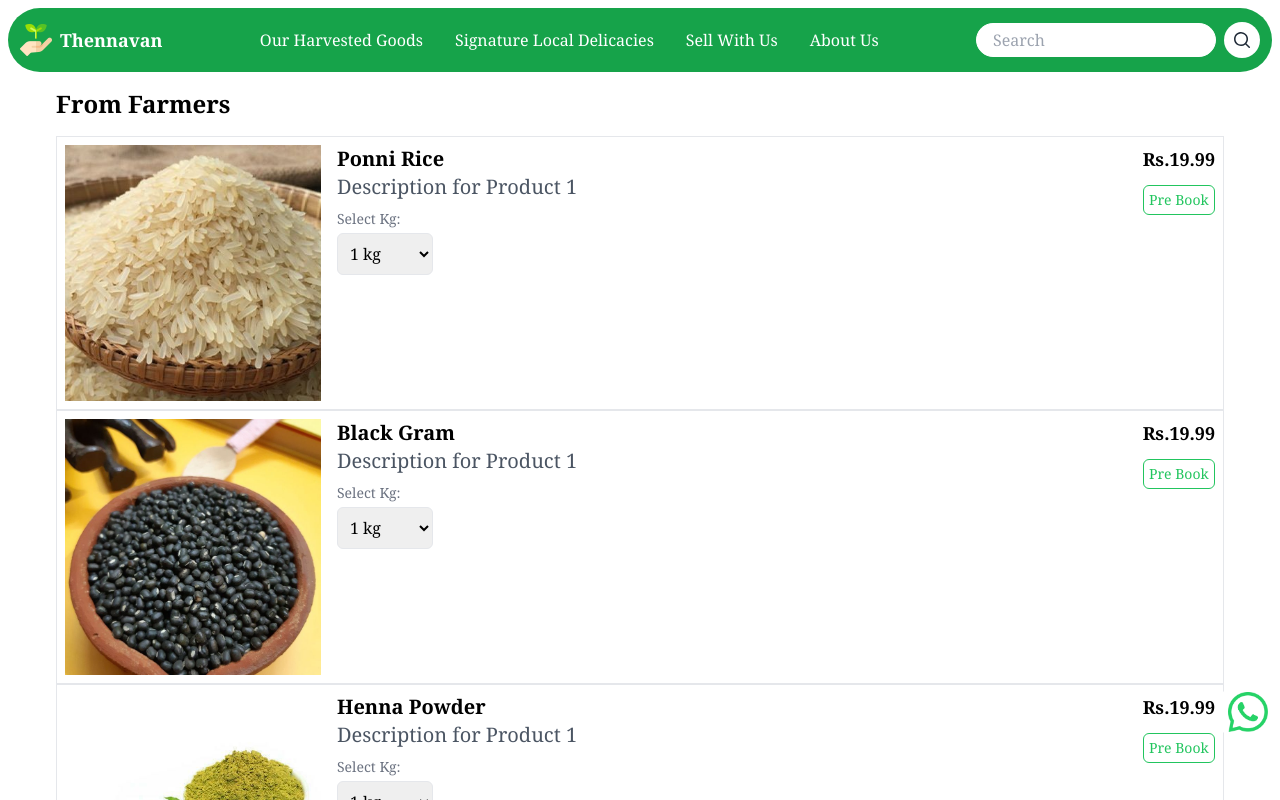
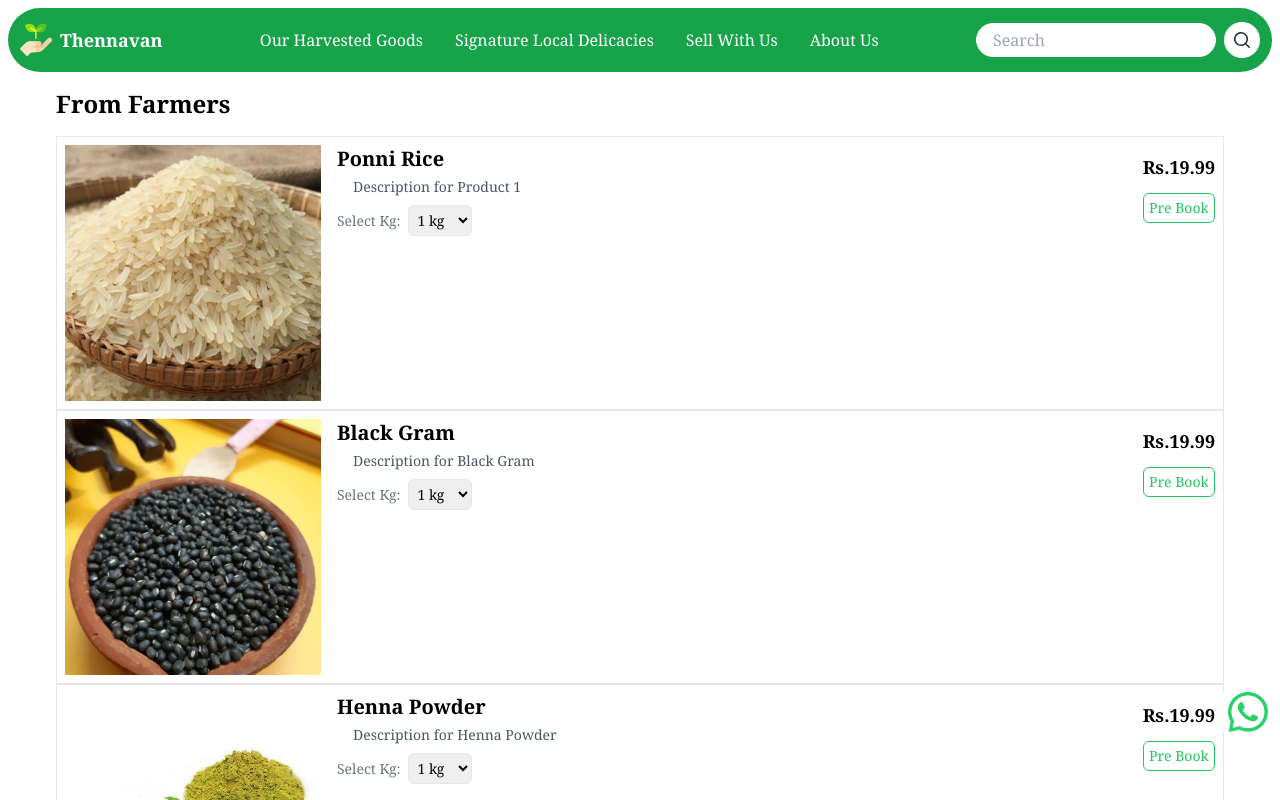
Before and after one commit to GayathriCodes2/THENNAVAN-UI, a Next.js app: page /fromfarmersproducts in a window 1280 px wide. Shown: the top 800 px of the page. Built offline with nearby package versions, Linux system fonts and the light colour scheme.

Commit message:
updated product card

```diff
--- a/app/fromfarmersproducts/page.jsx
+++ b/app/fromfarmersproducts/page.jsx
@@ -1,5 +1,4 @@
 // pages/index.js
-
 import ProductCard from "@components/productcard";
 
 const products = [
@@ -8,44 +7,79 @@ const products = [
     imageUrl: '/Ponni-Rice.jpg',
     heading: 'Ponni Rice',
     description: 'Description for Product 1',
-    price: 19.99,
-    buyNowLink: "https://wa.me/9092993545?text=Need%20Ponni%20Rice%20with",
-  },{
+    price: { '1kg': 19.99, '2kg': 29.99, '4kg': 39.99 },
+    buyNowLink: "https://wa.me/9092993545?text=Need",
+    weightOptions: [
+      { label: '1 kg', value: '1kg' },
+      { label: '2 kg', value: '2kg' },
+      { label: '4 kg', value: '4kg' },
+    ],
+  },
+  {
     id: 2,
     imageUrl: '/Black-gram.jpg',
     heading: 'Black Gram',
-    description: 'Description for Product 1',
-    price: 19.99,
-    buyNowLink: "https://wa.me/9092993545?text=Need%20Black%20Gram%20with",
-  },{
+    description: 'Description for Black Gram',
+    price: { '1kg': 19.99, '2kg': 29.99, '4kg': 39.99 },
+    buyNowLink: "https://wa.me/9092993545?text=Need",
+    weightOptions: [
+      { label: '1 kg', value: '1kg' },
+      { label: '2 kg', value: '2kg' },
+      { label: '4 kg', value: '4kg' },
+    ],
+  },
+  {
     id: 3,
     imageUrl: '/Henna-Powder.jpg',
     heading: 'Henna Powder',
-    description: 'Description for Product 1',
-    price: 19.99,
-    buyNowLink: "https://wa.me/9092993545?text=Need%20Henna%20Powder%20with",
-  },{
+    description: 'Description for Henna Powder',
+    price: { '1kg': 19.99, '2kg': 29.99, '4kg': 39.99 },
+    buyNowLink: "https://wa.me/9092993545?text=Need",
+    weightOptions: [
+      { label: '1 kg', value: '1kg' },
+      { label: '2 kg', value: '2kg' },
+      { label: '4 kg', value: '4kg' },
+    ],
+  },
+  {
     id: 4,
     imageUrl: '/Neem-Powder.jpg',
     heading: 'Neem Powder',
-    description: 'Description for Product 1',
-    price: 19.99,
-    buyNowLink: "https://wa.me/9092993545?text=Need%20Neem%20Powder%20with",
-  },{
+    description: 'Description for Neem Powder',
+    price: { '1kg': 19.99, '2kg': 29.99, '4kg': 39.99 },
+    buyNowLink: "https://wa.me/9092993545?text=Need",
+    weightOptions: [
+      { label: '1 kg', value: '1kg' },
+      { label: '2 kg', value: '2kg' },
+      { label: '4 kg', value: '4kg' },
+    ],
+  },
+  {
     id: 5,
     imageUrl: '/Curry-Leaves-Powder.jpg',
     heading: 'Curry Leaves Powder',
-    description: 'Description for Product 1',
-    price: 19.99,
-    buyNowLink: "https://wa.me/9092993545?text=Need%20Curry%20Leaves%20Powder%20with",
-  },{
+    description: 'Description for Curry Leaves Powder',
+    price: { '1kg': 19.99, '2kg': 29.99, '4kg': 39.99 },
+    buyNowLink: "https://wa.me/9092993545?text=Need",
+    weightOptions: [
+      { label: '1 kg', value: '1kg' },
+      { label: '2 kg', value: '2kg' },
+      { label: '4 kg', value: '4kg' },
+    ],
+  },
+  {
     id: 6,
     imageUrl: '/Moringa-Powder.jpg',
     heading: 'Moringa Powder',
-    description: 'Description for Product 1',
-    price: 19.99,
-    buyNowLink: "https://wa.me/9092993545?text=Need%20Moringa%20Powder%20with",  },
-
+    description: 'Description for Moringa Powder',
+    price: { '1kg': 19.99, '2kg': 29.99, '4kg': 39.99 },
+    buyNowLink: "https://wa.me/9092993545?text=Need",
+    weightOptions: [
+      { label: '1 kg', value: '1kg' },
+      { label: '2 kg', value: '2kg' },
+      { label: '4 kg', value: '4kg' },
+    ],
+  },
 ];
 
 const Page = () => {
--- a/components/productcard.jsx
+++ b/components/productcard.jsx
@@ -1,57 +1,69 @@
 // components/ProductCard.js
-"use client";
-import { useState } from 'react';
-import Link from 'next/link';
+"use client"
+import { useState, useEffect } from 'react';
 
-const ProductCard = ({ imageUrl, heading, description, price, buyNowLink }) => {
-  // State to track selected weight
-  const [selectedWeight, setSelectedWeight] = useState('1kg');
+const ProductCard = ({ imageUrl, heading, description, buyNowLink, weightOptions, price }) => {
+  const [selectedWeight, setSelectedWeight] = useState(weightOptions[0]?.value);
+  const [totalPrice, setTotalPrice] = useState(0);
 
-  // Handler function to update selected weight
-  const handleWeightChange = (event) => {
-    setSelectedWeight(event.target.value);
+  useEffect(() => {
+    // Fetch initial price based on the selected weight
+    fetchPrice(selectedWeight);
+  }, [selectedWeight]);
+
+  const fetchPrice = (selectedWeight) => {
+    // Add logic to fetch prices dynamically based on the selected weight
+    // Replace the following line with your actual price fetching logic
+    const newPrice = price[selectedWeight] || 0;
+    setTotalPrice(newPrice);
   };
 
-  // Function to handle "Pre Book" button click
+  const handleWeightChange = (event) => {
+    const selectedWeight = event.target.value;
+    setSelectedWeight(selectedWeight);
+  };
+
   const handlePreBookClick = () => {
-    // Include the selectedWeight in the link
-    const linkWithWeight = `${buyNowLink}%20weight%20${selectedWeight}`;
-    // Perform any additional actions here
+    const linkWithWeight = `${buyNowLink}%20${heading}%20with%20weight%20${selectedWeight}`;
     console.log('Pre Book clicked for', heading, 'with weight', selectedWeight);
-    // Redirect or open a new window with the updated link
     window.location.href = linkWithWeight;
   };
 
   return (
     <div className="flex border p-2">
-      {/* Left side: Image */}
       <div>
-      <img src={imageUrl} alt={heading} height={44} width={44} className="lg:w-64 w-28 lg:h-64 h-32 object-cover" />
+        <img src={imageUrl} alt={heading} height={44} width={44} className="lg:w-64 w-28 lg:h-64 h-32 object-cover" />
       </div>
 
-      {/* Middle part: Heading, Description, and Dropdown */}
       <div className="flex-grow lg:mx-4 mx-1">
         <h4 className="lg:text-xl text-xs font-semibold">{heading}</h4>
-        <p className="text-gray-600 text-sm lg:text-xl">{description}</p>
+        <p className="text-gray-600 text-sm ml-2 lg:ml-4 my-1">{description}</p>
 
-        {/* Dropdown for weight options */}
-        <label htmlFor="weight" className="block mt-2 text-sm text-gray-500">Select Kg:</label>
+        <label htmlFor="weight" className="mt-2 text-sm text-gray-500">
+          Select Kg:
+        </label>
         <select
           id="weight"
           name="weight"
-          className="mt-1 p-2 w-24 border rounded-md"
+          className="mt-1 mx-2 p-1 w-16 text-sm border rounded-md"
           value={selectedWeight}
-          onChange={handleWeightChange}
+          onChange={(e) => {
+            handleWeightChange(e);
+            fetchPrice(e.target.value);
+          }}
         >
-          <option value="1kg">1 kg</option>
-          <option value="2kg">2 kg</option>
-          <option value="4kg">4 kg</option>
+          {weightOptions.map((option) => (
+            <option key={option.value} value={option.value}>
+              {option.label}
+            </option>
+          ))}
         </select>
+
+
       </div>
 
-      {/* Right side: Price and Buy Now button */}
       <div className="flex flex-col items-end">
-        <p className="sm:text-lg text-sm font-semibold">Rs.{price}</p>
+      <p className="text-lg font-semibold mt-2">Rs.{totalPrice.toFixed(2)}</p>
         <button
           className="w-full lg:px-1 my-3 px-2 py-1 bg-white border-green-500 text-green-500 rounded-md focus:outline-none border hover:bg-green-500 hover:text-white transition duration-300 ease-in-out sm:text-sm text-xs"
           onClick={handlePreBookClick}
```
